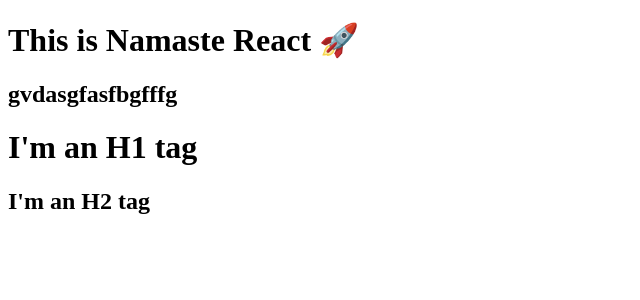
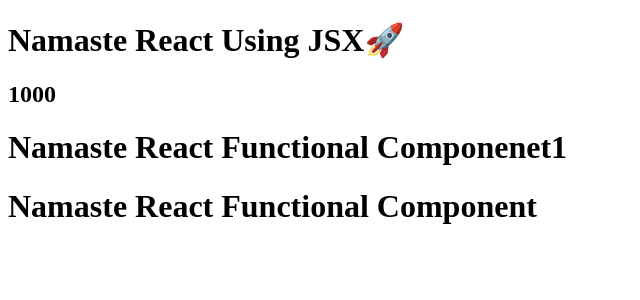
Before and after one commit to surajyadavdev/namaste-react24, a React (Vite) app: page / in a window 1280 px wide. Shown: the top 300 px of the page, without its empty margins (0-640 px from the left). Built offline with nearby package versions, Linux system fonts and the light colour scheme.

Commit message:
Episode 3 Laying the Foundation

```diff
--- a/App.js
+++ b/App.js
@@ -1,35 +1,57 @@
 import React from "react";
 import ReactDOM from "react-dom/client";
-const parent = React.createElement(
-    "div",
-    {id:"parent"},
-    [React.createElement(
-        "div",
-        {id:"child"},
-        React.createElement("h1",{},"This is Namaste React 🚀"), React.createElement("h2",{},"gvdasgfasfbgfffg")
-    ),React.createElement(
-        "div",
-        {id:"child2"},
-        React.createElement("h1",{},"I'm an H1 tag"), React.createElement("h2",{},"I'm an H2 tag")
-    )]
-    );
+
+// React.createElement  ==> Object ==> HTML Element (render)
+
+// const heading = React.createElement(
+//     "h1",
+//     {id:"heading"},
+//     "Namaste React 🚀");
+
+// console.log(heading)
+
+// const root = ReactDOM.createRoot(document.getElementById("root"));
+// root.render(heading)
+
+//JSX
+//JSX (transpiled before it reaches the JS Engine )=>PARCEL =>Babel
+//JSX ==>Babel transpiled it to React.CreateElement =>ReactElement -JS Object  ==> HTMLElement(render)
 
 
+// const jsxHeading = <h1 className="head" tabIndex = "1">Namaste React  Using JSX🚀</h1>;
+const jsxHeading = (<h1 className="head" tabIndex = "1">
+    Namaste React  Using JSX🚀
+    </h1>);
+console.log(jsxHeading);
 
 
+//React Component
+//Functional Componenet -New Way
 
-const heading = React.createElement(
-    "h1",
-    {id:"heading",xyz:"abc"},
-    "Hello World from react"
+const HeadingComponent1 = () => {
+    return <h1 className="heading">Namaste React Functional Componenet1</h1>
+};
+// insort we can write it
+// const HeadingComponent = () =><h1 className="heading">Namaste React Functional Component</h1>;
+
+
+// Componenet Composition
+const Title = function(){
+    return (<h1 className="head" tabIndex="5">
+        Namaste React Using JSX 🚀
+    </h1>
+)
+};
+const number = 1000;
+const HeadingComponent = () =>(
+    <div id="container">
+        {/* <Title/> */}
+        {jsxHeading}
+        <h2>{number}</h2>
+        {HeadingComponent1()}
+        <h1 className="heading">Namaste React Functional Component</h1>
+    </div>
 );
-// console.log(heading);//object
-console.log(parent);
 
 const root = ReactDOM.createRoot(document.getElementById("root"));
-root.render(parent);
-
-// root.render(heading);
-
-
-//here root.render function taking heading obj convertiong h1 tag and put into dom .
+root.render(<HeadingComponent/>)
--- a/index.html
+++ b/index.html
@@ -8,7 +8,7 @@
 </head>
 <body>
     <div id="root">
-        <h1>Suraj is Here</h1>
+        <h1>Not Rendered</h1>
     </div>
     <!-- <script type="module" src="./App.js"></script> -->
 <script type="module" src="/App.js"></script>
--- a/package.json
+++ b/package.json
@@ -3,6 +3,8 @@
   "version": "1.0.0",
   "description": "This Namaste React by Akshay Saini",
   "scripts": {
+    "start":"parcel index.html",
+    "build":"parcel build index.html",
     "test": "jest"
   },
   "repository": {
```
